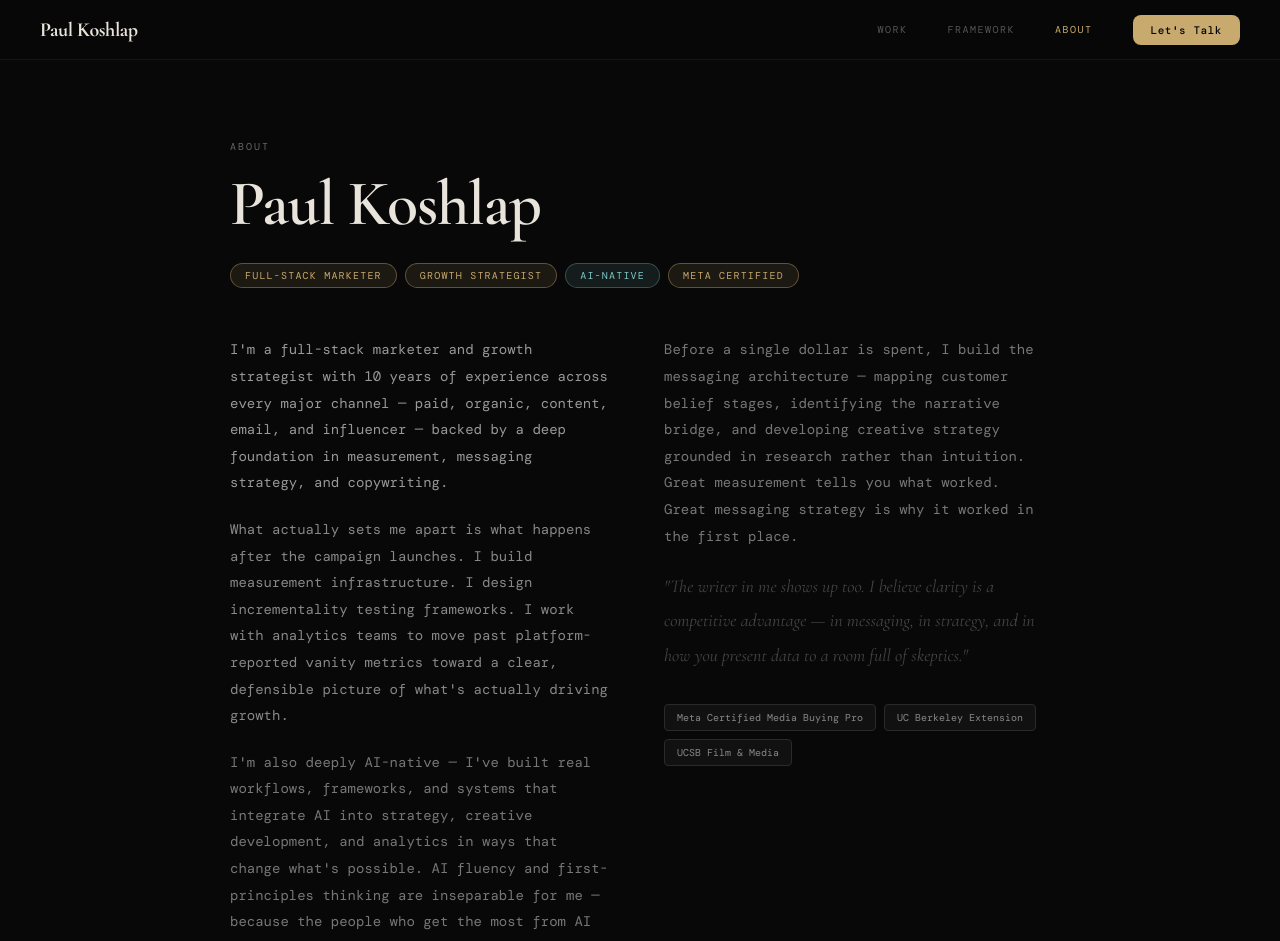
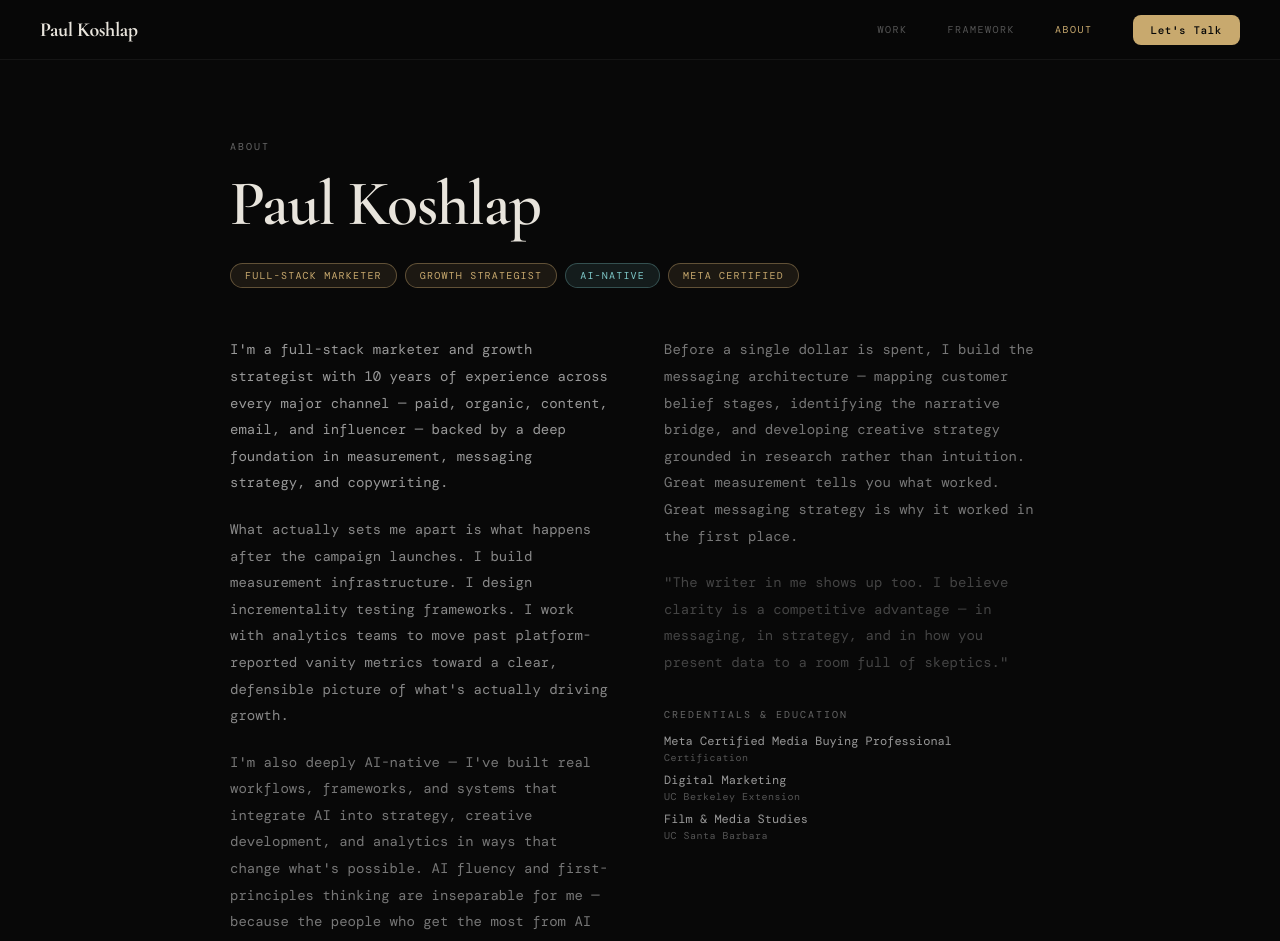
Before and after one commit to paulkoshlap-bit/paulkoshlap-site, a React (Vite) app: page /about in a window 1280 px wide. Shown: the top 941 px of the page. Built offline with nearby package versions, Linux system fonts and the light colour scheme; a web font is replaced by a local one.

Commit message:
fix about page quote and credentials

```diff
--- a/src/pages/About.jsx
+++ b/src/pages/About.jsx
@@ -44,13 +44,23 @@ export default function About() {
             <p style={{ fontSize: 14, color: '#777', lineHeight: 1.9, marginBottom: 20 }}>
               Before a single dollar is spent, I build the messaging architecture — mapping customer belief stages, identifying the narrative bridge, and developing creative strategy grounded in research rather than intuition. Great measurement tells you what worked. Great messaging strategy is why it worked in the first place.
             </p>
-            <p style={{ fontSize: 14, color: '#444', lineHeight: 1.9, marginBottom: 32, fontStyle: 'italic', fontFamily: "'Cormorant Garamond', serif", fontSize: 18 }}>
+            <p style={{ fontSize: 14, color: '#444', lineHeight: 1.9, marginBottom: 32 }}>
               "The writer in me shows up too. I believe clarity is a competitive advantage — in messaging, in strategy, and in how you present data to a room full of skeptics."
             </p>
-            <div style={{ display: 'flex', flexWrap: 'wrap', gap: 8 }}>
-              {['Meta Certified Media Buying Pro', 'UC Berkeley Extension', 'UCSB Film & Media'].map(cert => (
-                <span key={cert} style={{ background: '#111', border: '1px solid #2A2A2A', borderRadius: 4, padding: '6px 12px', fontSize: 10, color: '#888' }}>{cert}</span>
-              ))}
+            <div className="label" style={{ marginBottom: 12 }}>Credentials & Education</div>
+            <div style={{ display: 'flex', flexDirection: 'column', gap: 8 }}>
+              <div style={{ display: 'flex', flexDirection: 'column', gap: 2 }}>
+                <span style={{ fontSize: 12, color: '#999' }}>Meta Certified Media Buying Professional</span>
+                <span style={{ fontSize: 10, color: '#555', letterSpacing: '0.05em' }}>Certification</span>
+              </div>
+              <div style={{ display: 'flex', flexDirection: 'column', gap: 2 }}>
+                <span style={{ fontSize: 12, color: '#999' }}>Digital Marketing</span>
+                <span style={{ fontSize: 10, color: '#555', letterSpacing: '0.05em' }}>UC Berkeley Extension</span>
+              </div>
+              <div style={{ display: 'flex', flexDirection: 'column', gap: 2 }}>
+                <span style={{ fontSize: 12, color: '#999' }}>Film & Media Studies</span>
+                <span style={{ fontSize: 10, color: '#555', letterSpacing: '0.05em' }}>UC Santa Barbara</span>
+              </div>
             </div>
           </div>
         </div>
```
